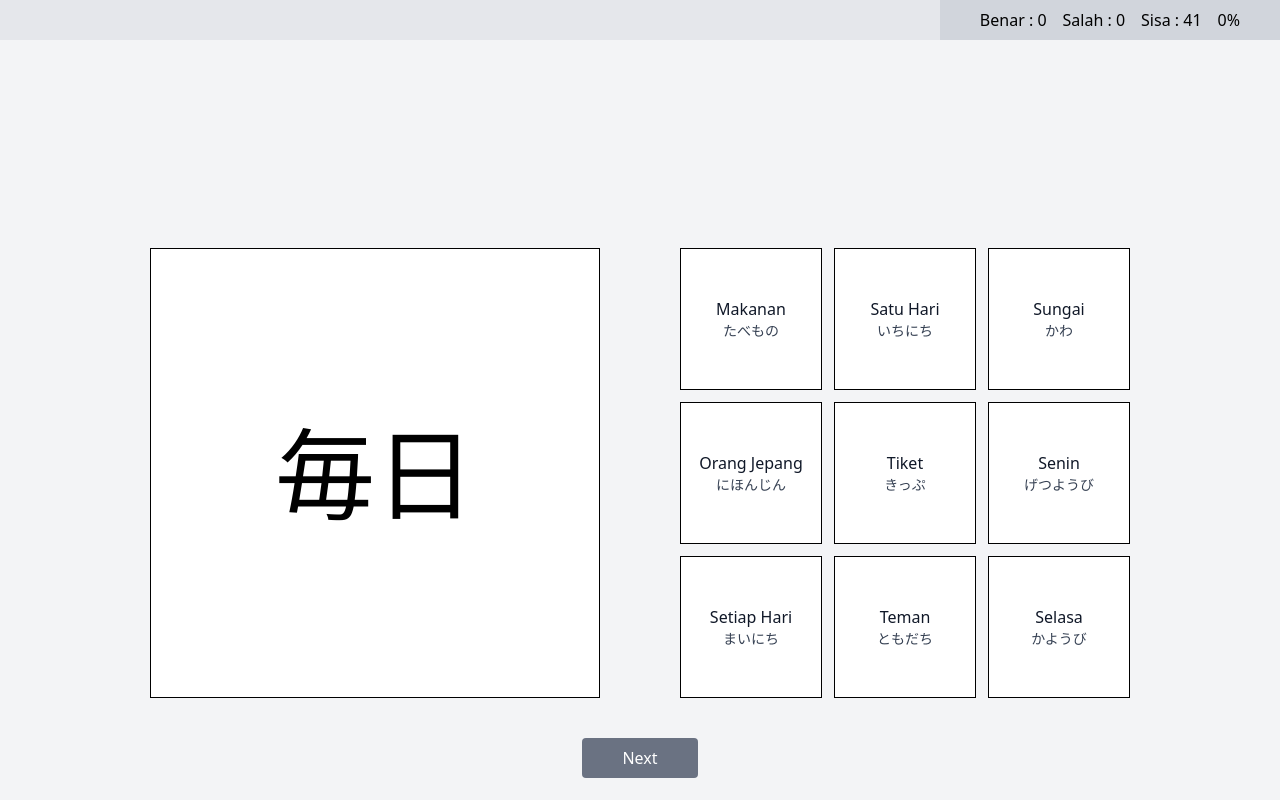
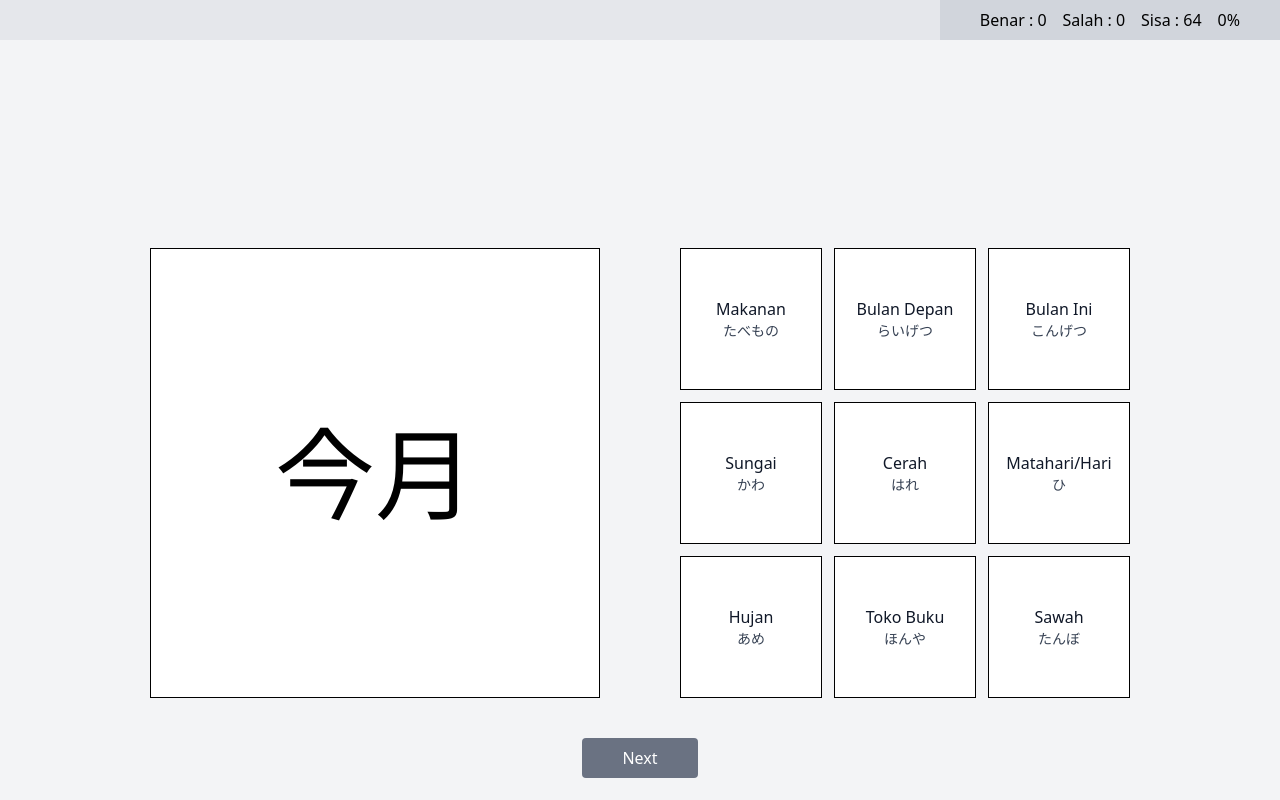
Before and after one commit to bobi1539/kotoba-fe, a Next.js app: page / in a window 1280 px wide. Built offline with nearby package versions, Linux system fonts and the light colour scheme.

Commit message:
Add data

```diff
--- a/app/data/data.ts
+++ b/app/data/data.ts
@@ -251,4 +251,142 @@ const kotobaKanjiList: KotobaKanji[] = [
         hiragana: "まいにち",
         meaning: "setiap hari",
     },
+    {
+        id: 42,
+        kanji: "今月",
+        hiragana: "こんげつ",
+        meaning: "bulan ini",
+    },
+    {
+        id: 43,
+        kanji: "一ヶ月",
+        hiragana: "いっかげつ",
+        meaning: "satu bulan",
+    },
+    {
+        id: 44,
+        kanji: "一月",
+        hiragana: "いちがつ",
+        meaning: "januari",
+    },
+    {
+        id: 45,
+        kanji: "月",
+        hiragana: "つき",
+        meaning: "bulan",
+    },
+    {
+        id: 46,
+        kanji: "来月",
+        hiragana: "らいげつ",
+        meaning: "bulan depan",
+    },
+    {
+        id: 47,
+        kanji: "木",
+        hiragana: "き",
+        meaning: "pohon",
+    },
+    {
+        id: 48,
+        kanji: "木立",
+        hiragana: "こだち",
+        meaning: "semak-semak",
+    },
+    {
+        id: 49,
+        kanji: "大木",
+        hiragana: "たいぼく",
+        meaning: "pohon besar",
+    },
+    {
+        id: 50,
+        kanji: "火山",
+        hiragana: "かざん",
+        meaning: "gunung berapi",
+    },
+    {
+        id: 51,
+        kanji: "山火事",
+        hiragana: "やまかじ",
+        meaning: "kebakaran hutan",
+    },
+    {
+        id: 52,
+        kanji: "私",
+        hiragana: "わたし",
+        meaning: "saya",
+    },
+    {
+        id: 53,
+        kanji: "山田",
+        hiragana: "やまだ",
+        meaning: "yamada",
+    },
+    {
+        id: 54,
+        kanji: "山元",
+        hiragana: "やまもと",
+        meaning: "yamamoto",
+    },
+    {
+        id: 55,
+        kanji: "人山",
+        hiragana: "ひとやま",
+        meaning: "kerumunan orang",
+    },
+    {
+        id: 56,
+        kanji: "川岸",
+        hiragana: "かわぎし",
+        meaning: "tepi sungai",
+    },
+    {
+        id: 57,
+        kanji: "天の川",
+        hiragana: "あまのがわ",
+        meaning: "galaksi",
+    },
+    {
+        id: 58,
+        kanji: "川床",
+        hiragana: "かわどこ",
+        meaning: "dasar sungai",
+    },
+    {
+        id: 59,
+        kanji: "川口",
+        hiragana: "かわぐち",
+        meaning: "kawaguchi",
+    },
+    {
+        id: 60,
+        kanji: "川下",
+        hiragana: "かわしも",
+        meaning: "hilir",
+    },
+    {
+        id: 61,
+        kanji: "田んぼ",
+        hiragana: "たんぼ",
+        meaning: "sawah",
+    },
+    {
+        id: 62,
+        kanji: "水田",
+        hiragana: "すいでん",
+        meaning: "sawah",
+    },
+    {
+        id: 63,
+        kanji: "田中",
+        hiragana: "たなか",
+        meaning: "tanaka",
+    },
+    {
+        id: 64,
+        kanji: "田舎",
+        hiragana: "いなか",
+        meaning: "pedesaan",
+    },
 ];
```
